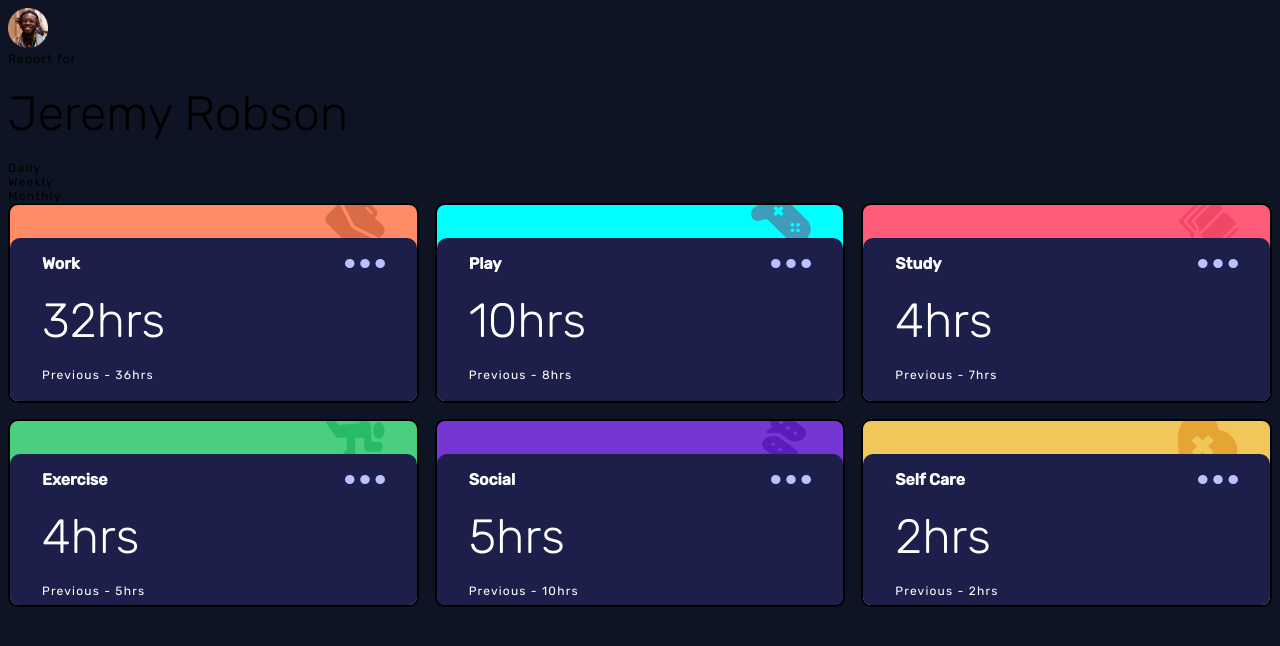
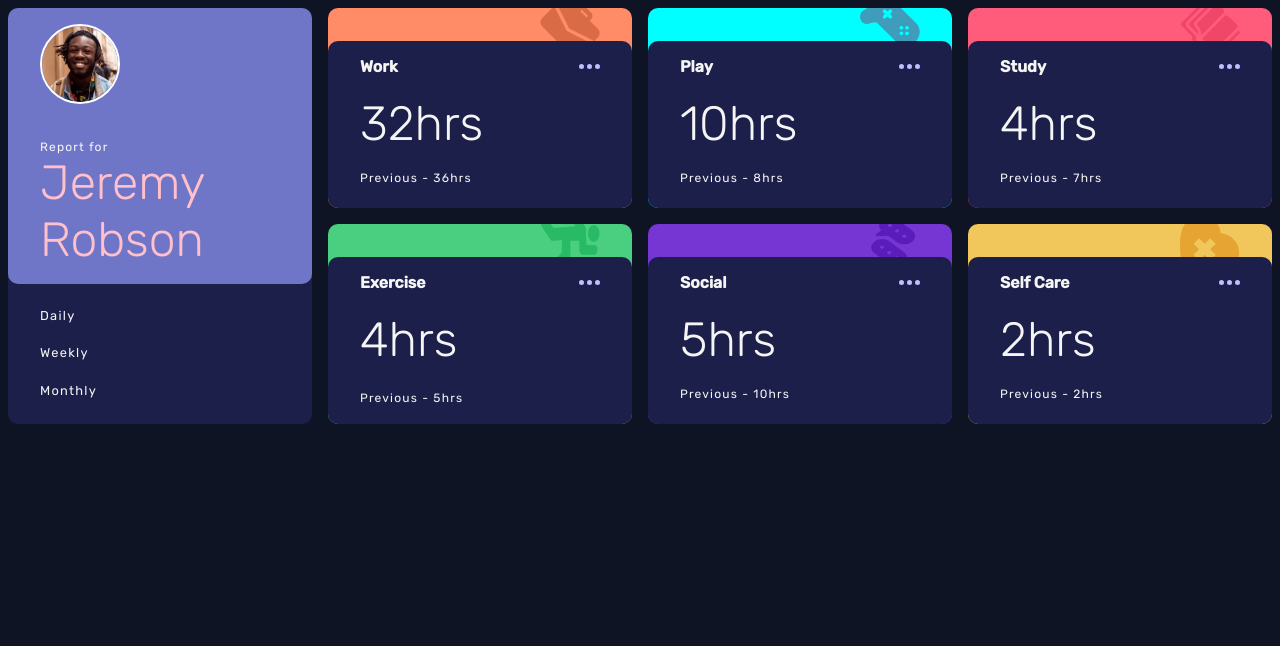
Before and after one commit to BrianBaecher/time-tracker-FEM, a plain HTML site: page index.html in a window 1280 px wide. Drawn offline with Linux system fonts and the light colour scheme; a script that the page names is missing.

Commit message:
ADDED: profile card to grid layout

```diff
--- a/index.html
+++ b/index.html
@@ -28,17 +28,19 @@
     <script defer src="app.js"></script>
   </head>
   <body>
+    <div class="panels">
       <div class="personCard">
+        <div class="report">
         <img src="./images/image-jeremy.png" alt="" />
           <p>Report for</p>
-
           <h2>Jeremy Robson</h2>
-
+        </div>
+        <div class="timeframes">
           <p>Daily</p>
           <p>Weekly</p>
           <p>Monthly</p>
         </div>
-    <div class="panels">
+      </div>
       <!-- -------WORK PANEL ------- -->
       <div class="work panel border">
         <div class="panelImageWrapper">
@@ -193,10 +195,10 @@
               4hrs
               <!-- weekly -->
             </h2>
-            <p>
+            <span>
               Previous - 5hrs
               <!-- weekly -->
-            </p>
+            </span>
           </div>
           <div class="exerciseMonthly none">
             <h2>
--- a/style.css
+++ b/style.css
@@ -1,9 +1,8 @@
-@import url('https://fonts.googleapis.com/css2?family=Rubik:wght@300;400;500&display=swap');
-
+@import url("https://fonts.googleapis.com/css2?family=Rubik:wght@300;400;500&display=swap");
 
 * {
   box-sizing: border-box;
-    font-family: 'Rubik', sans-serif;
+  font-family: "Rubik", sans-serif;
 }
 
 body {
@@ -16,6 +15,7 @@ h3,
 h4,
 p {
   margin: 0;
+  color: whitesmoke;
 }
 
 h2 {
@@ -25,12 +25,16 @@ h2 {
 }
 
 p {
-    font-size: .75em;
-    letter-spacing: .1em;
+  font-size: 0.75em;
+  letter-spacing: 0.1em;
 }
 
-img {
-    width: 40px;
+span {
+  display: inline-block;
+  margin-bottom: 1em;
+  font-size: 0.75em;
+  letter-spacing: 0.1em;
+  color: whitesmoke;
 }
 
 .none {
@@ -38,20 +42,67 @@ img {
 }
 
 .border {
-    border: 2px solid black;
+  /* border: 2px solid black; */
+  /* issue with panels at lower edges bleeding colors */
   border-radius: 10px;
   overflow: hidden;
 }
 
 /* ----------PANEL---------- */
-.panels{
+/* for some reason the grid-template-rows only affects
+the first row? */
+.panels {
   display: grid;
   grid-template-rows: 200px;
-    grid-template-columns: repeat(3, 1fr);
+  grid-row: auto;
+  grid-template-columns: repeat(4, 1fr);
   gap: 1em;
 }
+/* profile panel */
+.personCard {
+  grid-row-start: span 2;
+  /* border: 2px solid pink; */
+  background-color: hsl(235, 46%, 20%);
+  border-radius: 10px;
+  /* display: flex;
+    flex-direction: column; */
+}
 
-.panelHeader{
+.report {
+  padding: 1em 2em;
+  background-color: hsl(235, 45%, 61%);
+  border-radius: 10px;
+}
+
+.report > img {
+  width: 80px;
+  border: 2px solid white;
+  border-radius: 50%;
+  margin-bottom: 2em;
+}
+
+.report > h2 {
+  color: pink;
+  margin: 0 0;
+}
+
+.timeframes {
+  /* background-color: rgba(242, 255, 0, 0.435); */
+  margin: 1.5em 2em 0 2em;
+}
+
+.timeframes > p {
+  font-size: 0.8em;
+  margin-bottom: 1.75em;
+}
+
+.timeframes > p:nth-child(3) {
+  margin-bottom: 0;
+}
+
+/* end profile panel */
+
+.panelHeader {
   display: flex;
   justify-content: space-between;
   align-items: center;
@@ -59,13 +110,10 @@ img {
 }
 
 .panelContent {
-    /* border-radius: 10px; */
   border-top-left-radius: 10px;
   border-top-right-radius: 10px;
-    border-bottom-left-radius: 0px;
   background-color: hsl(235, 46%, 20%);
   height: 100%;
-    color: white;
   padding: 0 2em;
 }
 
@@ -95,7 +143,7 @@ img {
 }
 
 /* added specificity for panel color changes above header */
-.work{
+.work {
   background-color: hsl(15, 100%, 70%);
 }
 
```
Lines whose indentation alone changed are shown as unchanged.
